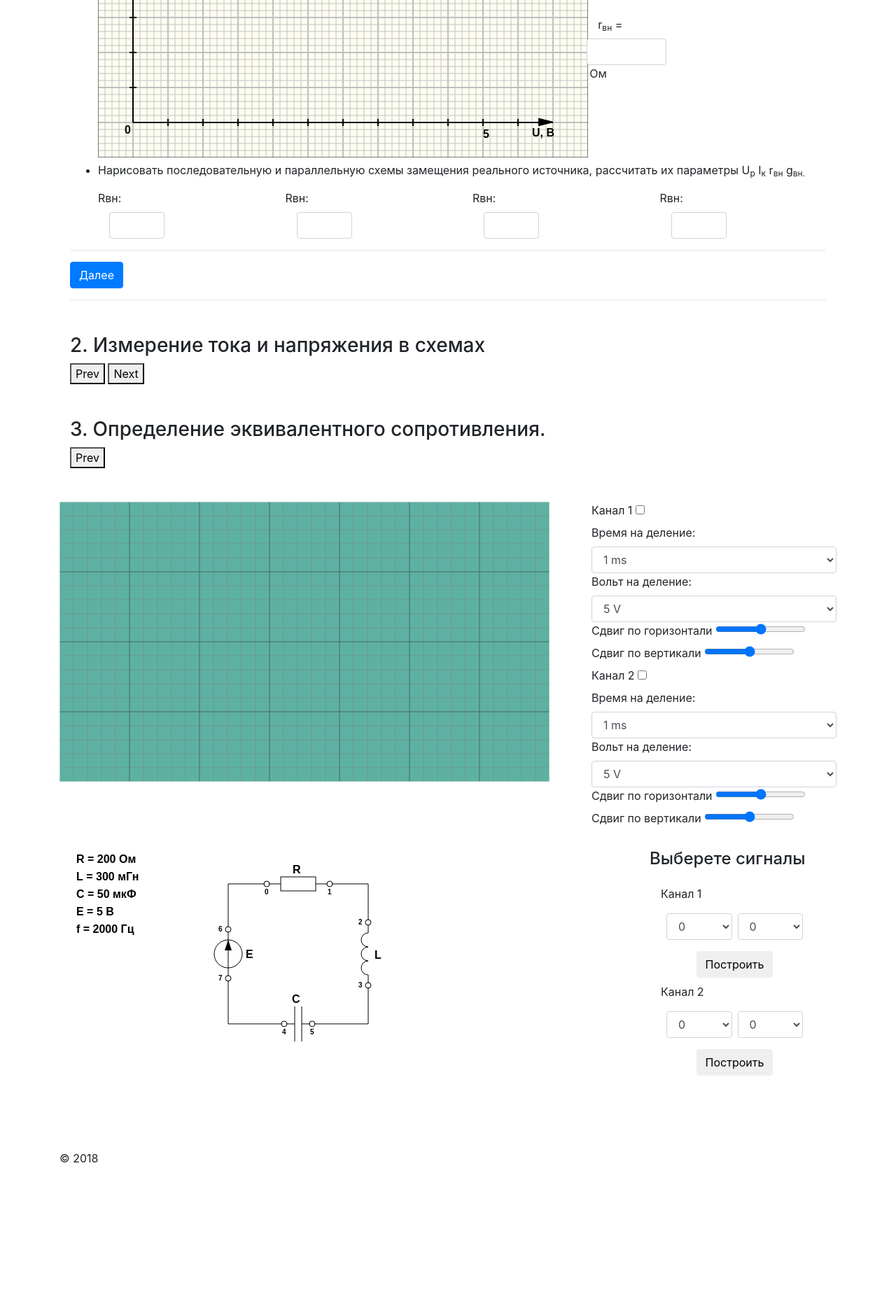
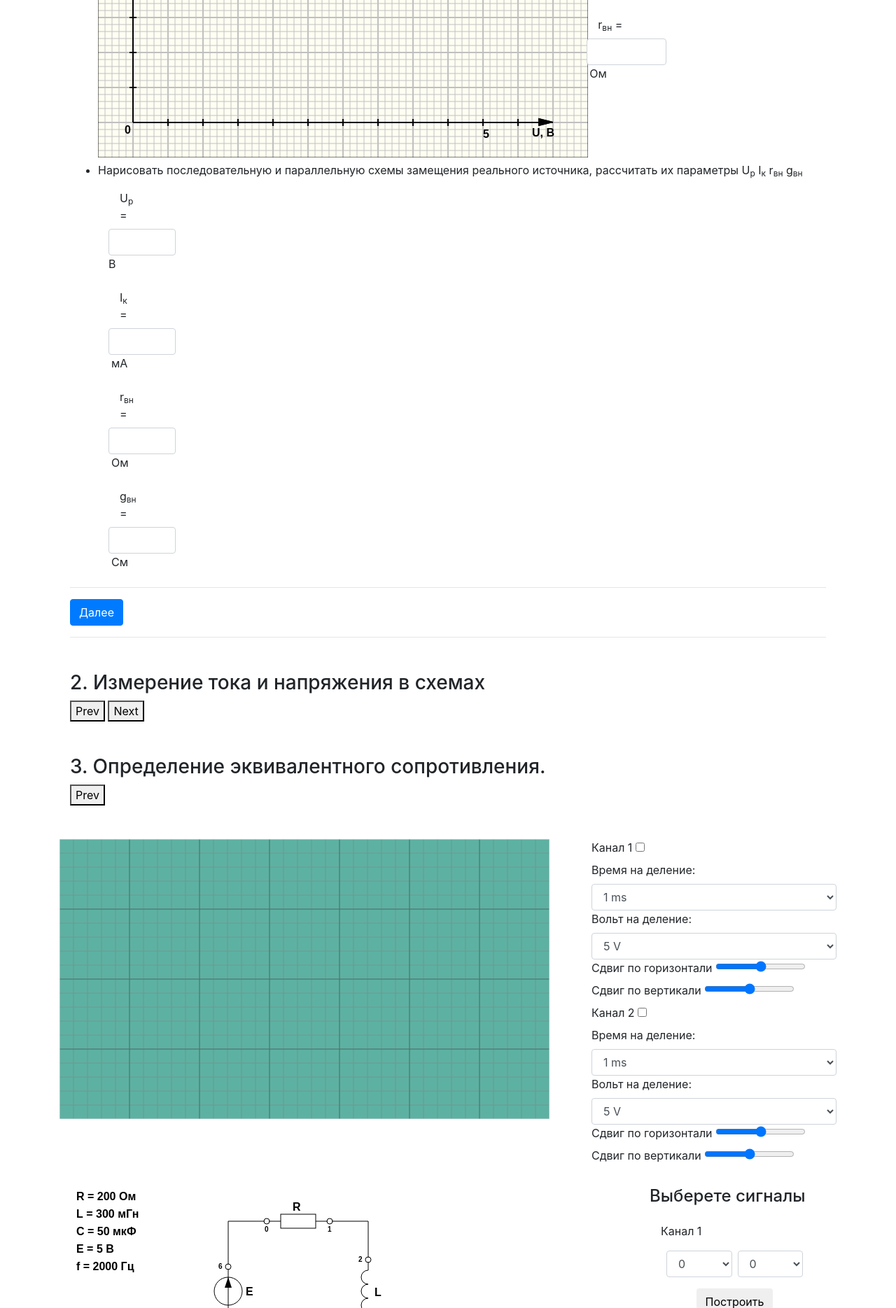
Before and after one commit to shavelskiy/virtualLab, a Yii app: template frontend/views/lab/lab.php in a window 1280 px wide. Shown: the part 706-2575 px from the top of the page at 70% size. Before the commit the page ends 2367 px from the top, so only its background shows below. Run offline with PHP 8.4 and a stand-in for Yii, Linux system fonts and the light colour scheme; the template is opened without the code that fills it, so the values that code supplies are empty; some libraries are stand-ins or nearby versions.

Commit message:
lab1 punkt4

```diff
--- a/frontend/views/lab/lab1/1.php
+++ b/frontend/views/lab/lab1/1.php
@@ -73,9 +73,9 @@
                 <div class="row mt-5">
                     <form class="form-horizontal">
                         <div class="form-group">
-                            <label for="lab1-p3.1" class="col-sm-3 control-label px-3">r<sub>вн</sub> =</label>
+                            <label for="lab1-p1.3" class="col-sm-3 control-label px-3">r<sub>вн</sub> =</label>
                             <div class="col-sm-5 px-0">
-                                <input type="text" class="form-control" id="lab1-p3.1">
+                                <input type="text" class="form-control" id="lab1-p1.3">
                             </div>
                             <label class="col-sm-2 control-label pl-1">Ом</label>
                         </div>
@@ -88,26 +88,38 @@
     <!--1.4-->
     <li>
         <p>Нарисовать последовательную и параллельную схемы замещения
-            реального источника, рассчитать их параметры U<sub>р</sub> I<sub>к</sub> r<sub>вн</sub> g<sub>вн.</sub>
+            реального источника, рассчитать их параметры U<sub>р</sub> I<sub>к</sub> r<sub>вн</sub> g<sub>вн</sub>
         </p>
-        <div class="row">
-            <div class="col-3">
-                <label for="lab1-p3.1">Rвн:</label>
-                <input type="text" class="form-control col-4 ml-3" id="lab1-p3.1 ">
+        <form class="form-horizontal">
+            <div class="form-group col-3">
+                <label for="lab1-p1.4-1" class="col-sm-3 control-label px-3">U<sub>р</sub> =</label>
+                <div class="col-sm-5 px-0">
+                    <input type="text" class="form-control" id="lab1-p1.4-1">
+                </div>
+                <label class="col-sm-2 control-label pl-0">В</label>
             </div>
-            <div class="col-3">
-                <label for="lab1-p3.1">Rвн:</label>
-                <input type="text" class="form-control col-4 ml-3" id="lab1-p3.1 ">
+            <div class="form-group col-3">
+                <label for="lab1-p1.4-2" class="col-sm-3 control-label px-3">I<sub>к</sub> =</label>
+                <div class="col-sm-5 px-0">
+                    <input type="text" class="form-control" id="lab1-p1.4-2">
+                </div>
+                <label class="col-sm-2 control-label pl-1">мА</label>
             </div>
-            <div class="col-3">
-                <label for="lab1-p3.1">Rвн:</label>
-                <input type="text" class="form-control col-4 ml-3" id="lab1-p3.1 ">
+            <div class="form-group col-3">
+                <label for="lab1-p1.4-3" class="col-sm-3 control-label px-3">r<sub>вн</sub> =</label>
+                <div class="col-sm-5 px-0">
+                    <input type="text" class="form-control" id="lab1-p1.4-3">
+                </div>
+                <label class="col-sm-2 control-label pl-1">Ом</label>
             </div>
-            <div class="col-3">
-                <label for="lab1-p3.1">Rвн:</label>
-                <input type="text" class="form-control col-4 ml-3" id="lab1-p3.1 ">
+            <div class="form-group col-3">
+                <label for="lab1-p1.4-4" class="col-sm-3 control-label px-3">g<sub>вн</sub> =</label>
+                <div class="col-sm-5 px-0">
+                    <input type="text" class="form-control" id="lab1-p1.4-4">
+                </div>
+                <label class="col-sm-2 control-label pl-1">См</label>
             </div>
-        </div>
+        </form>
     </li>
 </ul>
 <hr>
```
